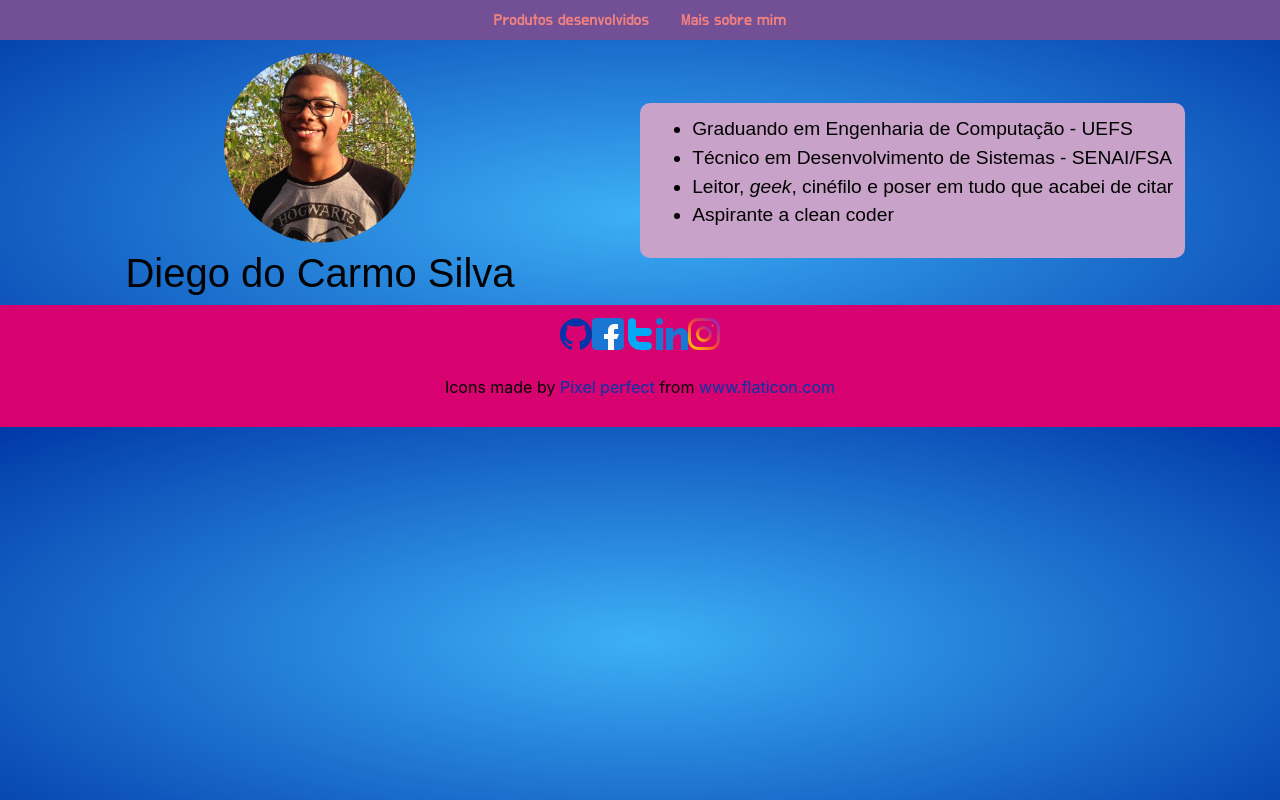
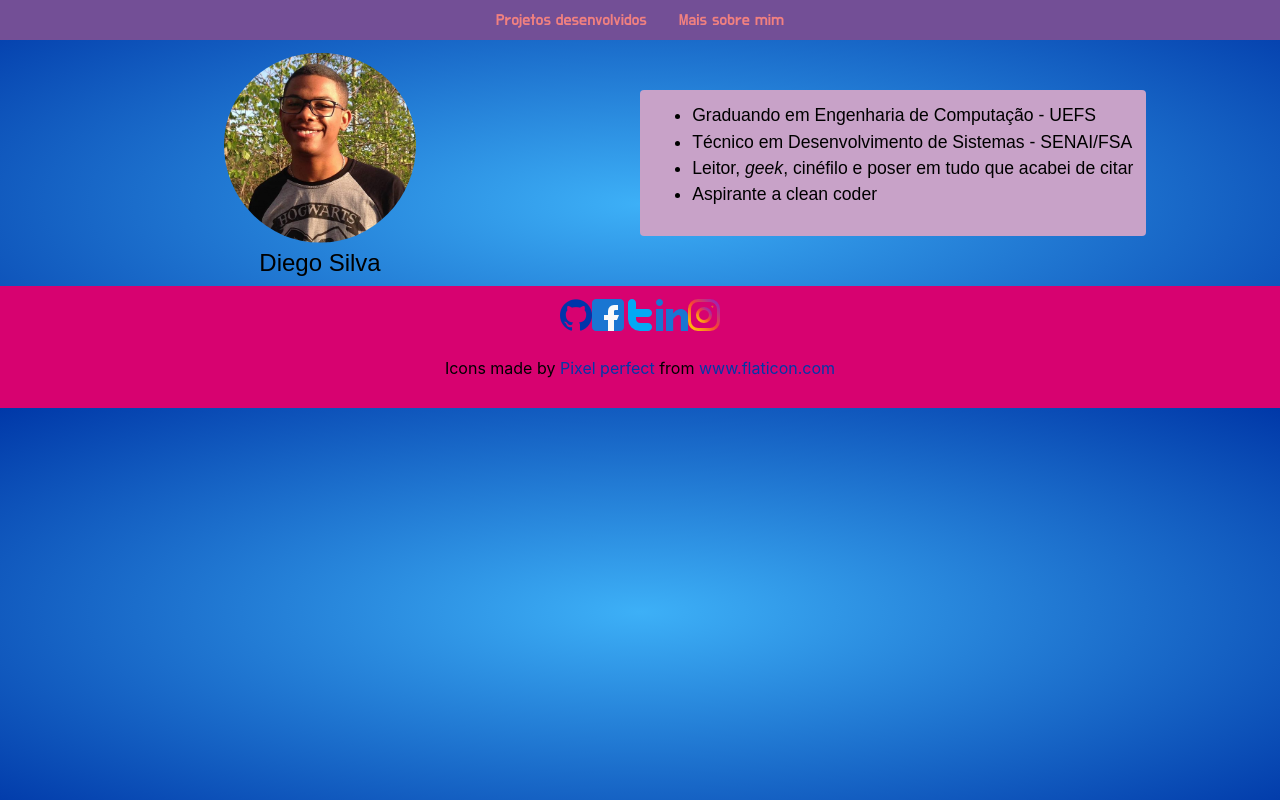
Before and after one commit to di3goCS/basic-site, a plain HTML site: page index.html in a window 1280 px wide. Drawn offline with nearby package versions, Linux system fonts and the light colour scheme; a web font is replaced by a local one.

Commit message:
:lipstick: idk what i've changed

```diff
--- a/css/style.css
+++ b/css/style.css
@@ -61,18 +61,17 @@ footer .row {
 
 #principal-text {
 	font-family: 'DM Mono', sans-serif;
-	font-size: 10em;
+	font-size: 1.5em;
 }
 
 #description-text {
 	font-family: 'DM Mono', sans-serif;
-	font-size: 1.2em;
+	font-size: 1.1em;
 }
 
 #info-box {
 	background-color: #C8A2C8;
 	padding: 2%;
-	border-radius: 10px;
 }
 
 #info-box:hover {
--- a/index.html
+++ b/index.html
@@ -14,7 +14,7 @@
 			<div class="row justify-content-center">
 				<ul class="nav">
 					<li class="nav-item">
-						<a class="nav-link" href="#">Produtos desenvolvidos</a>
+						<a class="nav-link" href="#">Projetos desenvolvidos</a>
 					</li>
 					<li class="nav-item">
 						<a class="nav-link" href="#">Mais sobre mim</a>
@@ -24,18 +24,18 @@
 		</div>
 	</header>
 	<body>
-		<div class="container-fluid">
+		<div class="container-fluid justify-content-around">
 			<div class="row justify-content-center">
 				<div class="col-6">
 					<div class="row justify-content-center">
 						<img class="img-fluid" src="../assets/profile_pic.png" alt="foto Diego" title="Diego" id="profile-pic">
 					</div>
-					<div class="row justify-content-center" id="principal-text">
-							<h1>Diego do Carmo Silva</h1>
+					<div class="row justify-content-center">
+						<h1 id="principal-text">Diego Silva</h1>
 					</div>
 				</div>
 				<div class="col-6 align-self-center">
-					<div class="row justify-content-center mt-3 mr-3 hvr-grow" id="info-box">
+					<div class="row justify-content-center mt-3 mb-3 mr-3 hvr-grow rounded" id="info-box">
 						<ul id="description-text">
 							<li>Graduando em Engenharia de Computação - UEFS</li>
 							<li>Técnico em Desenvolvimento de Sistemas - SENAI/FSA</li>
```
